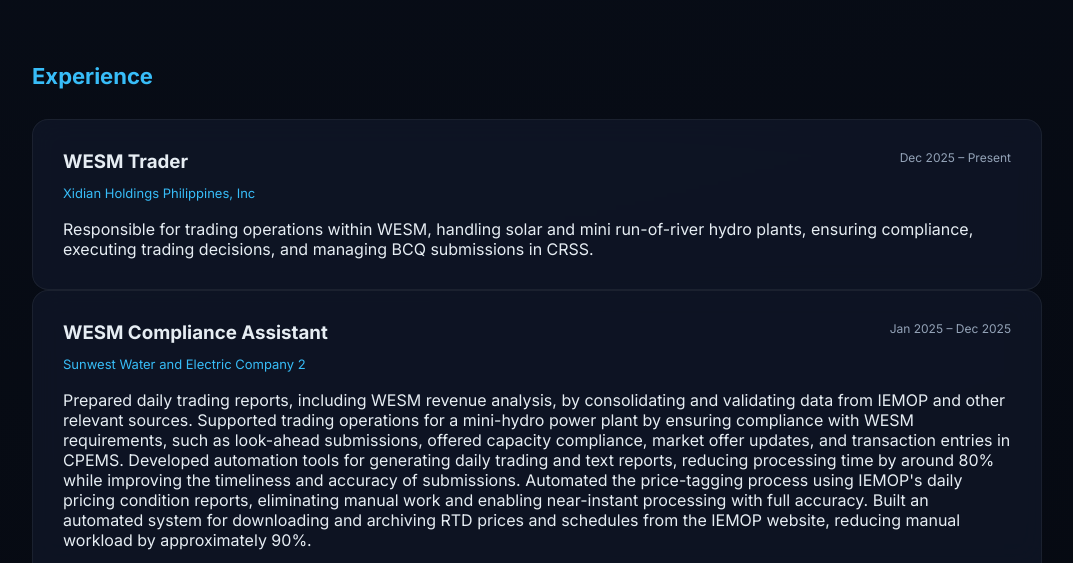
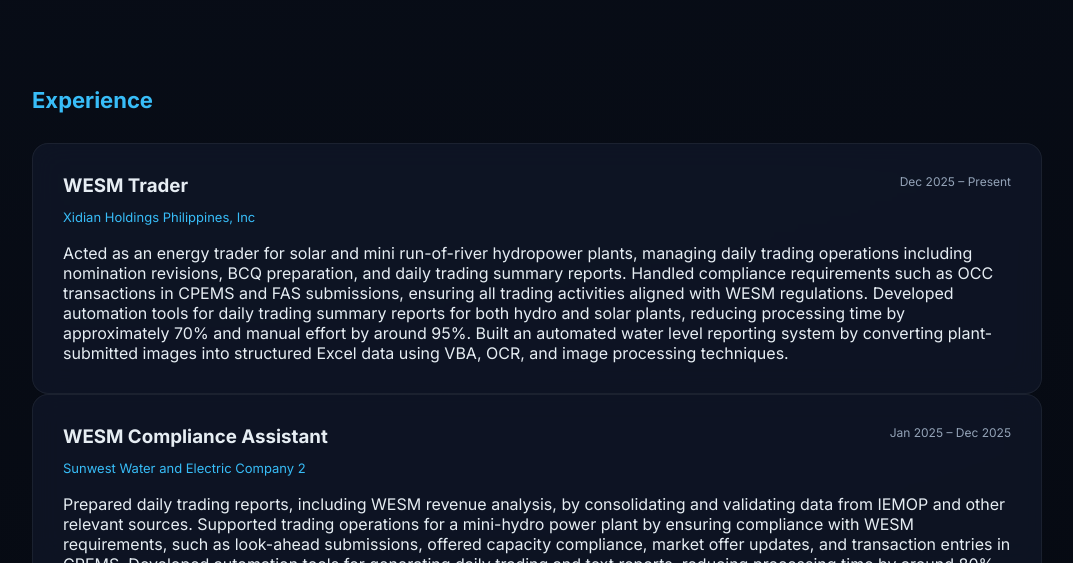
Before and after one commit to RhysXD123/Portfolio, a plain HTML site: page index.html in a window 1280 px wide. Shown: the part 2043-2606 px from the top of the page, without its empty margins (103-1176 px from the left). Drawn offline with Linux system fonts and the light colour scheme.

Commit message:
Update index.html

```diff
--- a/index.html
+++ b/index.html
@@ -267,7 +267,7 @@
             <h4>Description</h4>
             <p>The system automates market data extraction using Selenium-based web scraping, removing the need for manual data collection. Extracted data is stored in PostgreSQL, ensuring structured and reliable access.</p>
             <p>Data is visualized through an interactive dashboard built with Streamlit and Plotly, allowing real-time monitoring of key metrics such as RTD, plant output, and market prices.</p>
-            <p>COGMA also integrates weather data via the Open-Meteo API, providing additional context that may impact plant performance.</p>
+            <p>COGMA also integrates weather data via the Open-Meteo API, providing information such as weather conditions that may impact plant performance.</p>
         </div>
 
         <div class="exp-block">
@@ -331,7 +331,13 @@
         </div>
         <p class="exp-focus">Xidian Holdings Philippines, Inc</p>
         <p>
-            Responsible for trading operations within WESM, handling solar and mini run-of-river hydro plants, ensuring compliance, executing trading decisions, and managing BCQ submissions in CRSS.
+            Acted as an energy trader for solar and mini run-of-river hydropower plants, managing daily trading operations including nomination revisions, BCQ preparation, and daily trading summary reports.
+
+            Handled compliance requirements such as OCC transactions in CPEMS and FAS submissions, ensuring all trading activities aligned with WESM regulations.
+
+            Developed automation tools for daily trading summary reports for both hydro and solar plants, reducing processing time by approximately 70% and manual effort by around 95%.
+
+            Built an automated water level reporting system by converting plant-submitted images into structured Excel data using VBA, OCR, and image processing techniques.
         </p>
     </div>
 
```
